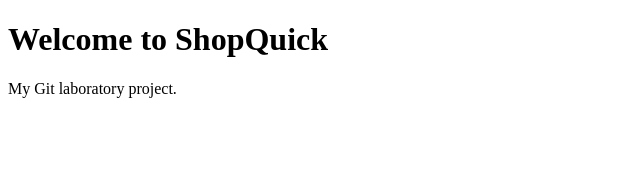
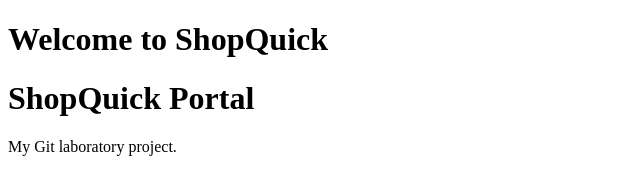
Before and after one commit to Achmness/bsit3-git-lab, a plain HTML site: page index.html in a window 1280 px wide. Shown: the whole page, without its empty margins (0-640 px from the left). Drawn offline with Linux system fonts and the light colour scheme.

```diff
--- a/index.html
+++ b/index.html
@@ -7,6 +7,7 @@
     <header>
         <h1>Welcome to ShopQuick</h1>
     </header>
+    <h1>ShopQuick Portal</h1>
     <main>
         <p>My Git laboratory project.</p>
     </main>
```
